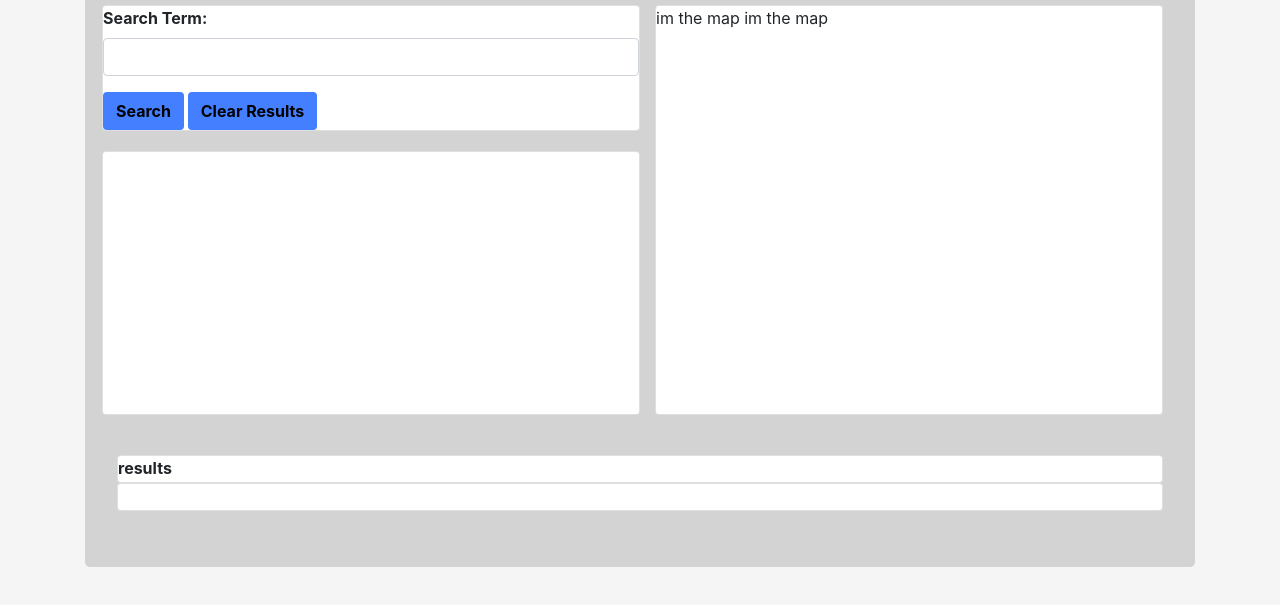
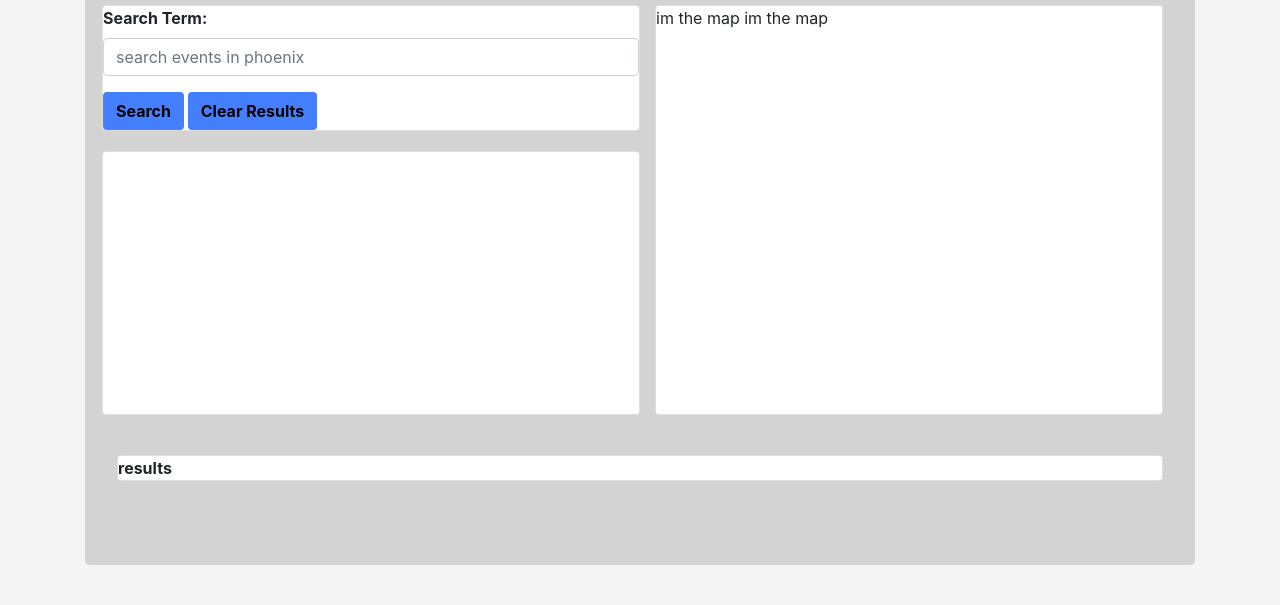
Before and after one commit to taugusta06/GroupProject1, a plain HTML site: page index.html in a window 1280 px wide. Shown: the part 115-720 px from the top of the page. Drawn offline with nearby package versions, Linux system fonts and the light colour scheme; no server answers; some icons are missing.

Commit message:
update to form

```diff
--- a/index.html
+++ b/index.html
@@ -27,7 +27,7 @@
                                 <!-- Here we create the text box for capturing the search term-->
                                 <div class="form-group">
                                     <label for="search">Search Term:</label>
-                                    <input type="text" class="form-control" id="search-term">
+                                    <input type="text" class="form-control" id="search-term" placeholder="search events in phoenix">
                                 </div>
 
 
@@ -57,8 +57,8 @@
             </div>
             <div class="row">
                 <div class="col-sm-12">
-                    <div class="card" id="footer">results</div>
-                    <div class="card" id="results"></div>
+                    <div class="card" id="footer">results<div id="results"></div></div>
+
 
                 </div>
             </div>
```
